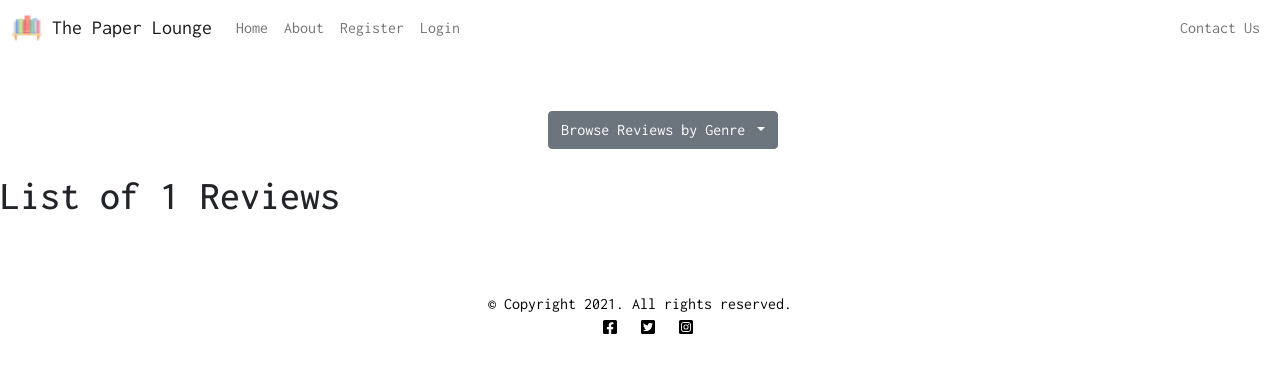
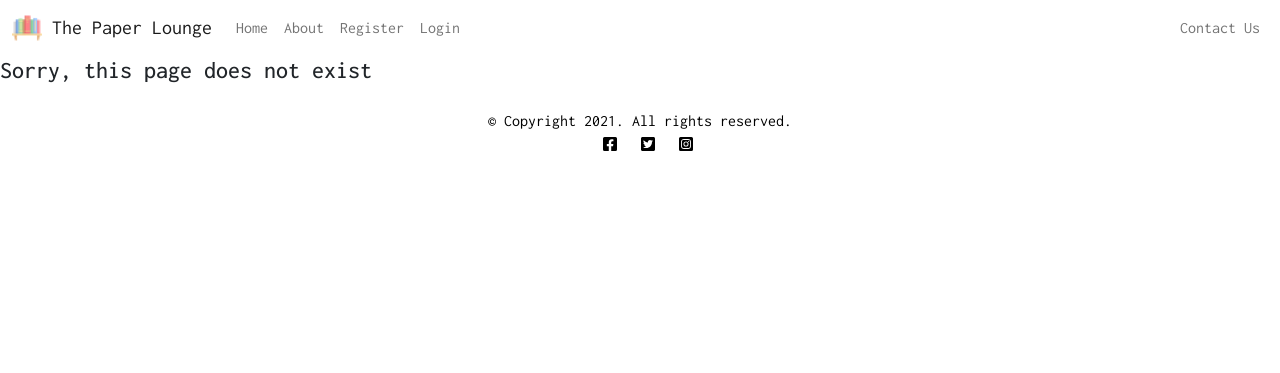
Before and after one commit to cornishcoder1/the_paper_lounge, a Django app: page /genre/1 in a window 1280 px wide. Shown: the top 373 px of the page. Run offline with Django 3.2, Linux system fonts and the light colour scheme; tables that the repository leaves empty hold one stand-in row (values such as "Sample post"); some libraries are stand-ins or nearby versions.

Commit message:
Add if statement to genres.html (line 10) to error handle invalid genre slugs

```diff
--- a/contactus/views.py
+++ b/contactus/views.py
@@ -28,10 +28,6 @@ class Contact(View):
 
         else:
             contact_form = ContactForm()
-            # messages.add_message(request, messages.WARNING,
-            #                      'Message not sent. Please see ' +
-            #                      '"Guidance on submitting messages."')
-
         return render(
             request,
             'contact.html',
--- a/templates/genres.html
+++ b/templates/genres.html
@@ -7,6 +7,7 @@ genlist
 
 
 {% block content %}
+{% if genlist.reviews %}
 <div class="container-fluid">
     <div class="row">
         <!--Browse reviews by genre-->
@@ -25,8 +26,6 @@ genlist
                             {{ genre.name|title }}
                             </a>
                           {% endfor %}
-                        </div>
-                    </div>
                         </div>
                       </div>
                 </div>
@@ -82,5 +81,7 @@ genlist
     </nav>
     {% endif %}
 </div>
-
-{%endblock%}
+{% else %}
+<h4>Sorry, this page does not exist</h4>
+{% endif %}
+{% endblock %}
```
Lines whose indentation alone changed are shown as unchanged.
